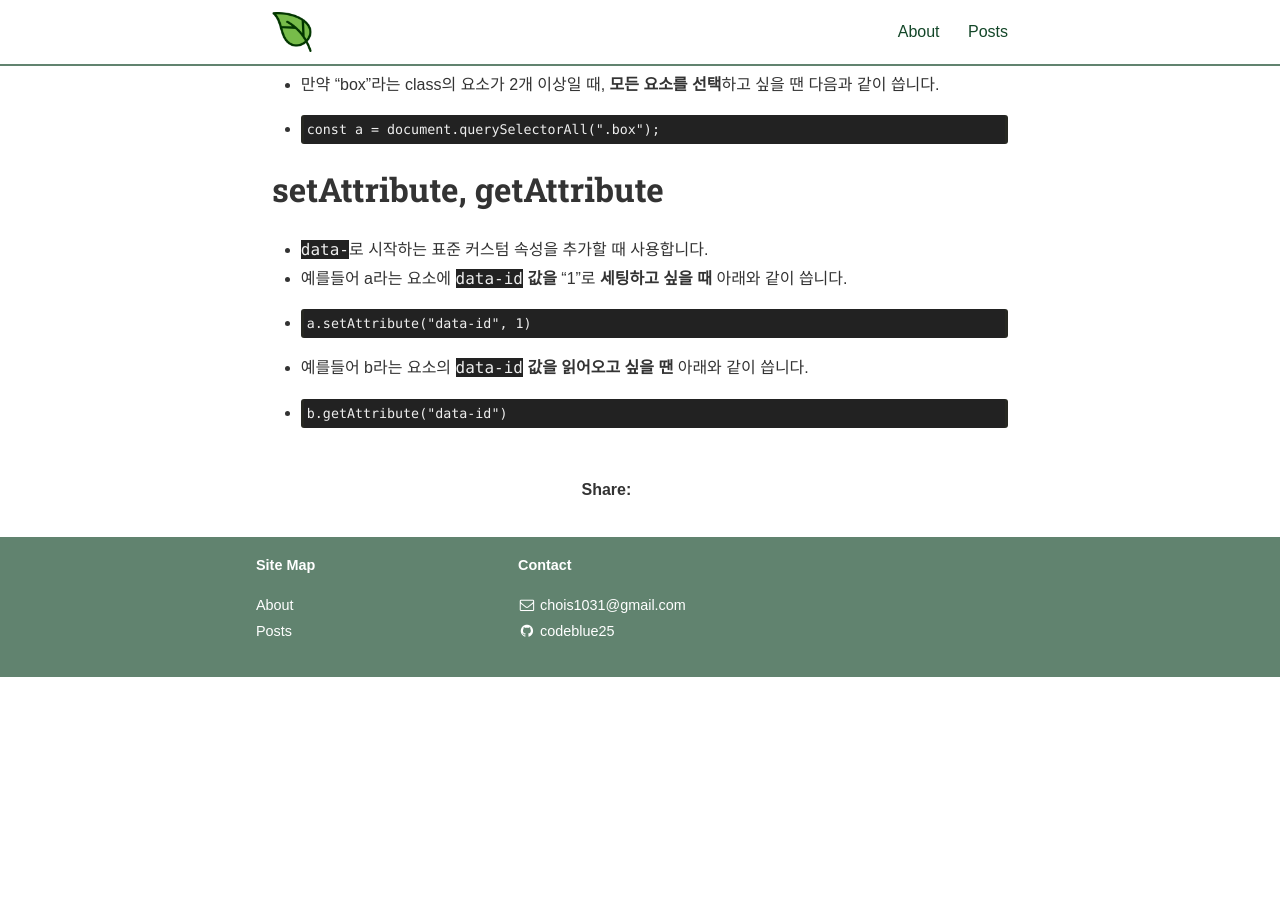
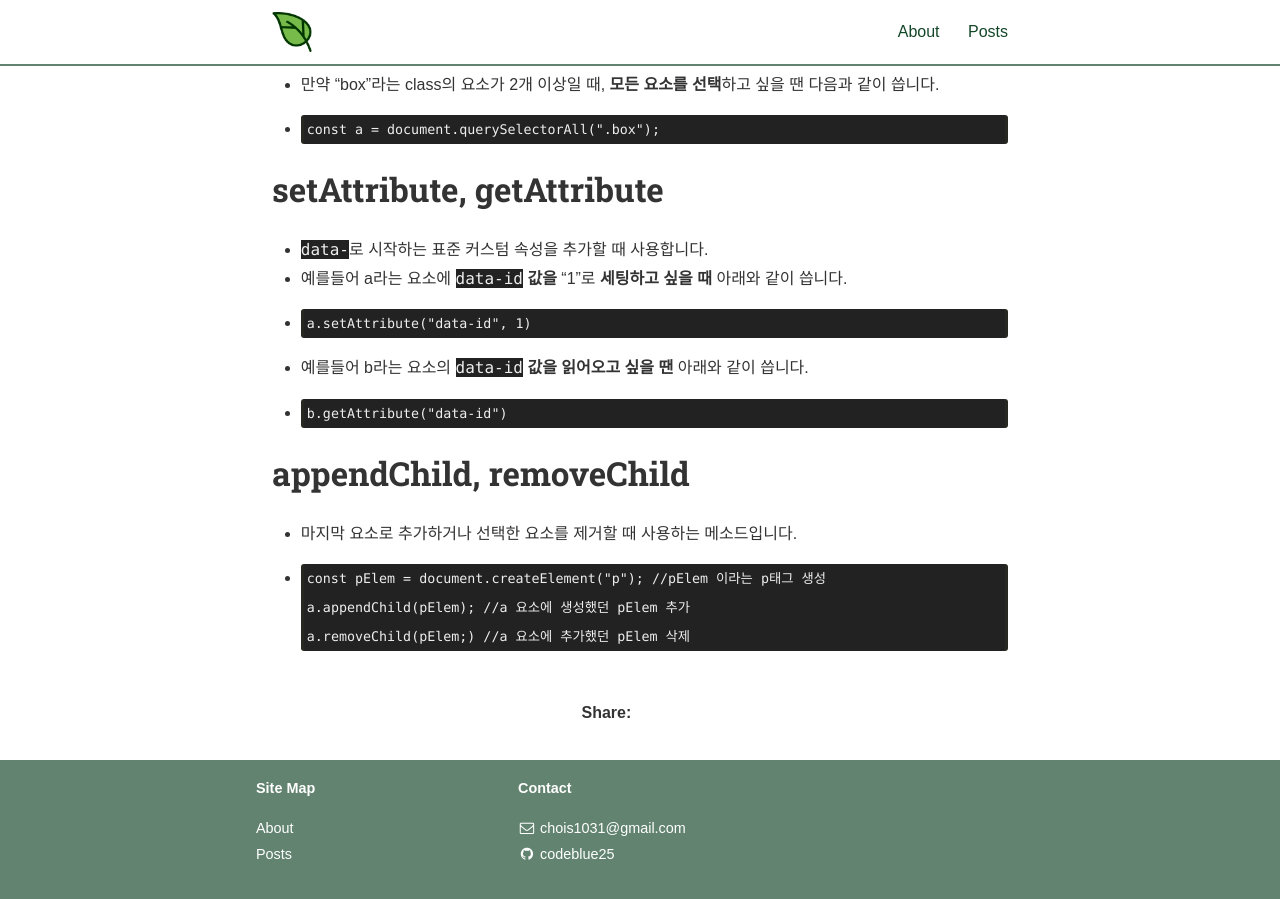
Before and after one commit to codeblue25/codeblue25.github.io, a Jekyll site: the page built from _posts/2021-02-16-js dom.md, in a window 1280 px wide and 900 px high, scrolled down 654 px. Built offline with Jekyll 4.4.1, drawn with Linux system fonts in a browser that asks for light colours; nearby versions of some CDN libraries; some web fonts are replaced; a style sheet for code colours, icons or effects is not loaded; before the commit the page ends 1331 px from its top, so only the background shows below that.

Commit message:
JavaScript DOM
자주 쓰는 DOM Script 추가

````diff
--- a/_posts/2021-02-16-js dom.md
+++ b/_posts/2021-02-16-js dom.md
@@ -38,3 +38,13 @@ categories: JavaScript
 * ```javascript
   b.getAttribute("data-id")
   ```
+
+
+<h1>appendChild, removeChild</h1>
+
+* 마지막 요소로 추가하거나 선택한 요소를 제거할 때 사용하는 메소드입니다.
+* ```javascript
+  const pElem = document.createElement("p"); //pElem 이라는 p태그 생성
+  a.appendChild(pElem); //a 요소에 생성했던 pElem 추가
+  a.removeChild(pElem;) //a 요소에 추가했던 pElem 삭제
+  ```
````
